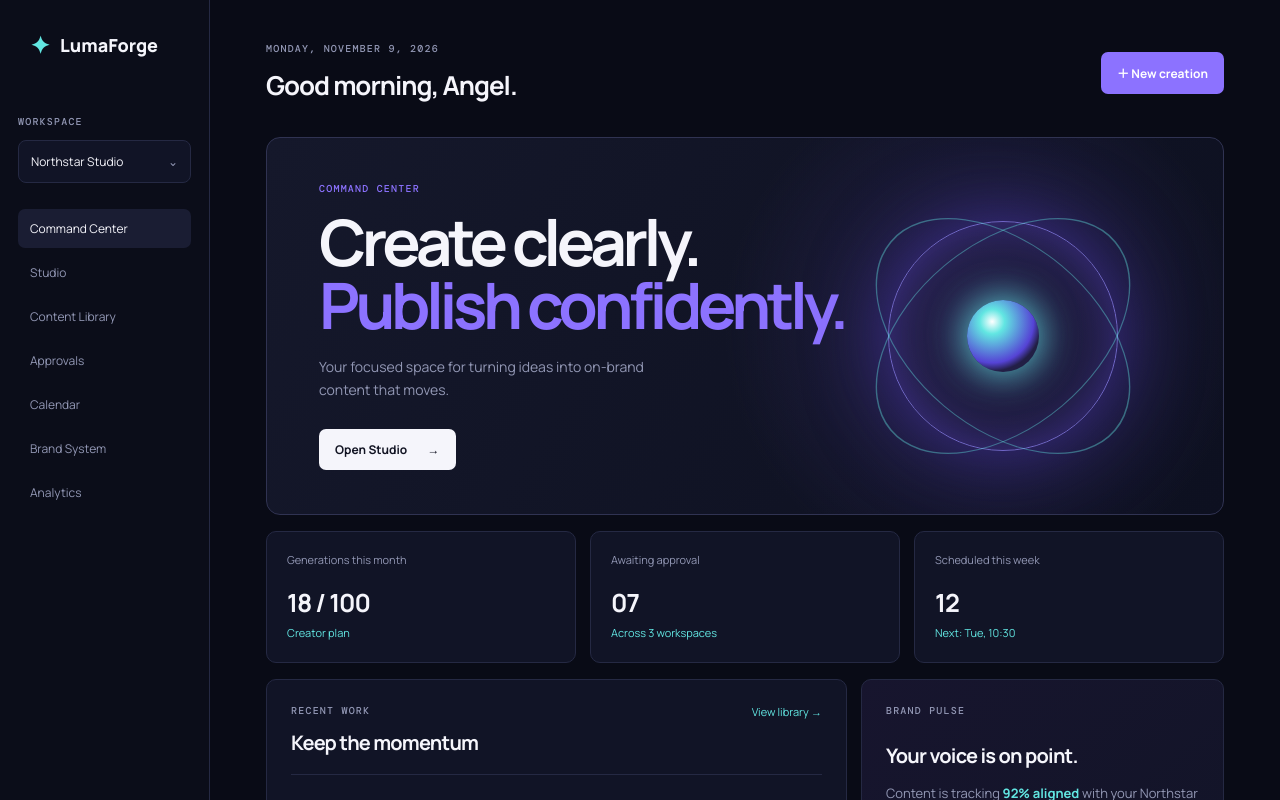
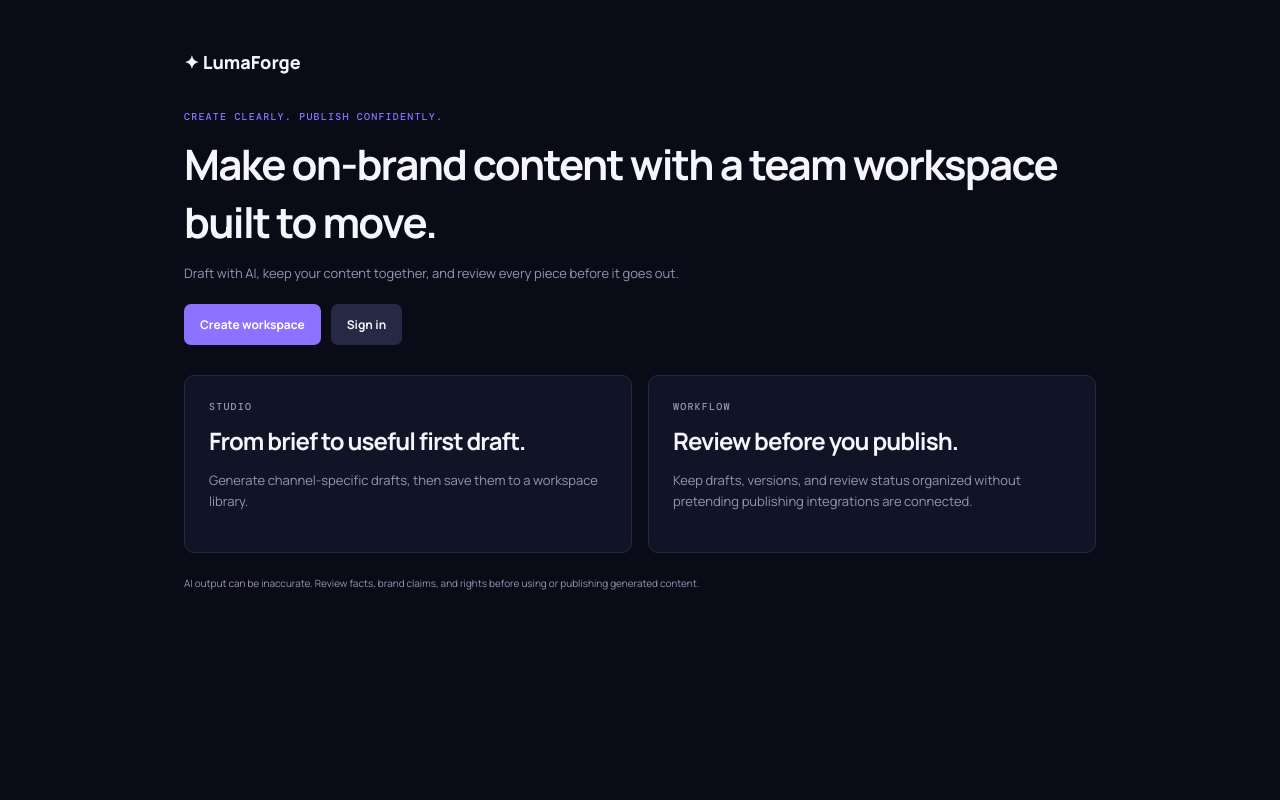
Before and after one commit to Angel-pure/lumaforge, a Next.js app: page / in a window 1280 px wide. Shown: the top 800 px of the page. Built offline with nearby package versions, Linux system fonts and the light colour scheme.

Commit message:
feat: add LumaForge public landing page

```diff
--- a/app/page.tsx
+++ b/app/page.tsx
@@ -1,27 +1,5 @@
-const metrics = [
-  { label: "Generations this month", value: "18 / 100", detail: "Creator plan" },
-  { label: "Awaiting approval", value: "07", detail: "Across 3 workspaces" },
-  { label: "Scheduled this week", value: "12", detail: "Next: Tue, 10:30" },
-];
-
-const navItems = ["Command Center", "Studio", "Content Library", "Approvals", "Calendar", "Brand System", "Analytics"];
+import Link from "next/link";
 
 export default function Home() {
-  return (
-    <main className="shell">
-      <aside className="sidebar">
-        <div className="brand"><span className="brand-mark">✦</span><span>LumaForge</span></div>
-        <p className="eyebrow">WORKSPACE</p>
-        <div className="workspace">Northstar Studio <span>⌄</span></div>
-        <nav>{navItems.map((item, index) => <a className={index === 0 ? "active" : ""} href="#" key={item}>{item}</a>)}</nav>
-        <div className="sidebar-bottom"><a href="#">Account & Billing</a><div className="profile"><span className="avatar">AP</span><span><strong>Angel Pure</strong><small>Creator plan</small></span></div></div>
-      </aside>
-      <section className="content">
-        <header className="topbar"><div><p className="eyebrow">MONDAY, NOVEMBER 9, 2026</p><h1>Good morning, Angel.</h1></div><button className="button primary">＋ New creation</button></header>
-        <div className="hero"><div><p className="eyebrow violet">COMMAND CENTER</p><h2>Create clearly.<br /><span>Publish confidently.</span></h2><p className="hero-copy">Your focused space for turning ideas into on-brand content that moves.</p><button className="button light">Open Studio <span>→</span></button></div><div className="orb" aria-hidden="true"><div className="orb-core" /></div></div>
-        <section className="metric-grid">{metrics.map((metric) => <article className="metric" key={metric.label}><p>{metric.label}</p><strong>{metric.value}</strong><span>{metric.detail}</span></article>)}</section>
-        <section className="lower-grid"><article className="panel"><div className="panel-heading"><div><p className="eyebrow">RECENT WORK</p><h3>Keep the momentum</h3></div><a href="#">View library →</a></div><div className="work-row"><span className="status ready">READY</span><div><strong>Autumn launch campaign</strong><p>4 assets · Updated 18 min ago</p></div><span className="arrow">→</span></div><div className="work-row"><span className="status review">REVIEW</span><div><strong>Founder story — LinkedIn</strong><p>2 assets · Updated 1 hr ago</p></div><span className="arrow">→</span></div><div className="work-row"><span className="status draft">DRAFT</span><div><strong>Weekly newsletter #42</strong><p>1 asset · Updated yesterday</p></div><span className="arrow">→</span></div></article><article className="panel insight"><p className="eyebrow">BRAND PULSE</p><h3>Your voice is on point.</h3><p>Content is tracking <strong>92% aligned</strong> with your Northstar brand system this month.</p><div className="progress"><span /></div><a href="#">Review brand system →</a></article></section>
-      </section>
-    </main>
-  );
+  return <main className="studio-main"><a className="brand auth-brand" href="/">✦ LumaForge</a><p className="eyebrow violet">CREATE CLEARLY. PUBLISH CONFIDENTLY.</p><h1>Make on-brand content with a team workspace built to move.</h1><p className="auth-muted">Draft with AI, keep your content together, and review every piece before it goes out.</p><div className="item-actions"><Link className="button primary" href="/signup">Create workspace</Link><Link className="button secondary" href="/login">Sign in</Link></div><section className="plan-grid"><article className="panel"><p className="eyebrow">STUDIO</p><h2>From brief to useful first draft.</h2><p className="auth-muted">Generate channel-specific drafts, then save them to a workspace library.</p></article><article className="panel"><p className="eyebrow">WORKFLOW</p><h2>Review before you publish.</h2><p className="auth-muted">Keep drafts, versions, and review status organized without pretending publishing integrations are connected.</p></article></section><p className="legal-note">AI output can be inaccurate. Review facts, brand claims, and rights before using or publishing generated content.</p></main>;
 }
```
